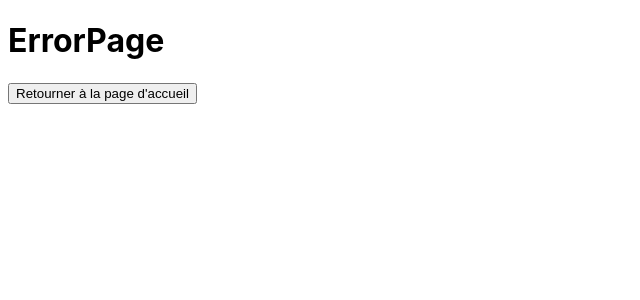
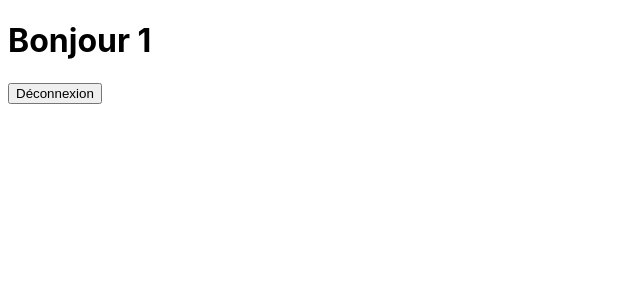
Before and after one commit to QiaoAn05/crazee-burger, a React (Vite) app: page /order/1 in a window 1280 px wide. Shown: the top 300 px of the page, without its empty margins (0-640 px from the left). Built offline with nearby package versions, Linux system fonts and the light colour scheme.

Commit message:
✨ F02: LOGIN > add redirections to orderPage with username

```diff
--- a/src/App.jsx
+++ b/src/App.jsx
@@ -11,7 +11,7 @@ const router = createBrowserRouter([
     errorElement: <ErrorPage />,
   },
   {
-    path: 'order',
+    path: 'order/:username',
     element: <OrderPage/>
   }
 ])
--- a/src/components/pages/error/ErrorPage.jsx
+++ b/src/components/pages/error/ErrorPage.jsx
@@ -5,7 +5,6 @@ export default function ErrorPage() {
   const error = useRouteError();
   console.error(error);
     //comportement
-
     //affichage
   return (
     <div id="error-page">
--- a/src/components/pages/login/LoginForm.jsx
+++ b/src/components/pages/login/LoginForm.jsx
@@ -1,9 +1,10 @@
 import { useState } from "react"
-import { Link } from "react-router-dom"
+import { useNavigate } from "react-router-dom"
 
 export default function LoginForm() {
     //States
   const [inputValue, setInputValue] = useState("")
+  const navigate = useNavigate()
 
   //Comportements
   const handleChange = (e) => {
@@ -13,7 +14,7 @@ export default function LoginForm() {
   const handleSubmit = (e) => {
     e.preventDefault()
     setInputValue("")
-    window.location.href = "order"
+    navigate(`order/${inputValue}`)
   }
   //Affichage
   return (
@@ -28,7 +29,6 @@ export default function LoginForm() {
         required
       />
       <button>Accédez à votre espace</button>
-      <Link to='order'>Aller vers order</Link>
     </form>
   )
 }
--- a/src/components/pages/order/OrderPage.jsx
+++ b/src/components/pages/order/OrderPage.jsx
@@ -1,12 +1,13 @@
-import { Link } from "react-router-dom";
+import { Link, useParams } from "react-router-dom";
 
 export default function OrderPage() {
     //state
+    const { username } = useParams()
     //comportements
     //affichage
   return (
     <div>
-        <h1>Bonjour Bob</h1>
+        <h1>Bonjour {username}</h1>
         <Link to='/'>
             <button>Déconnexion</button>
         </Link>
```
